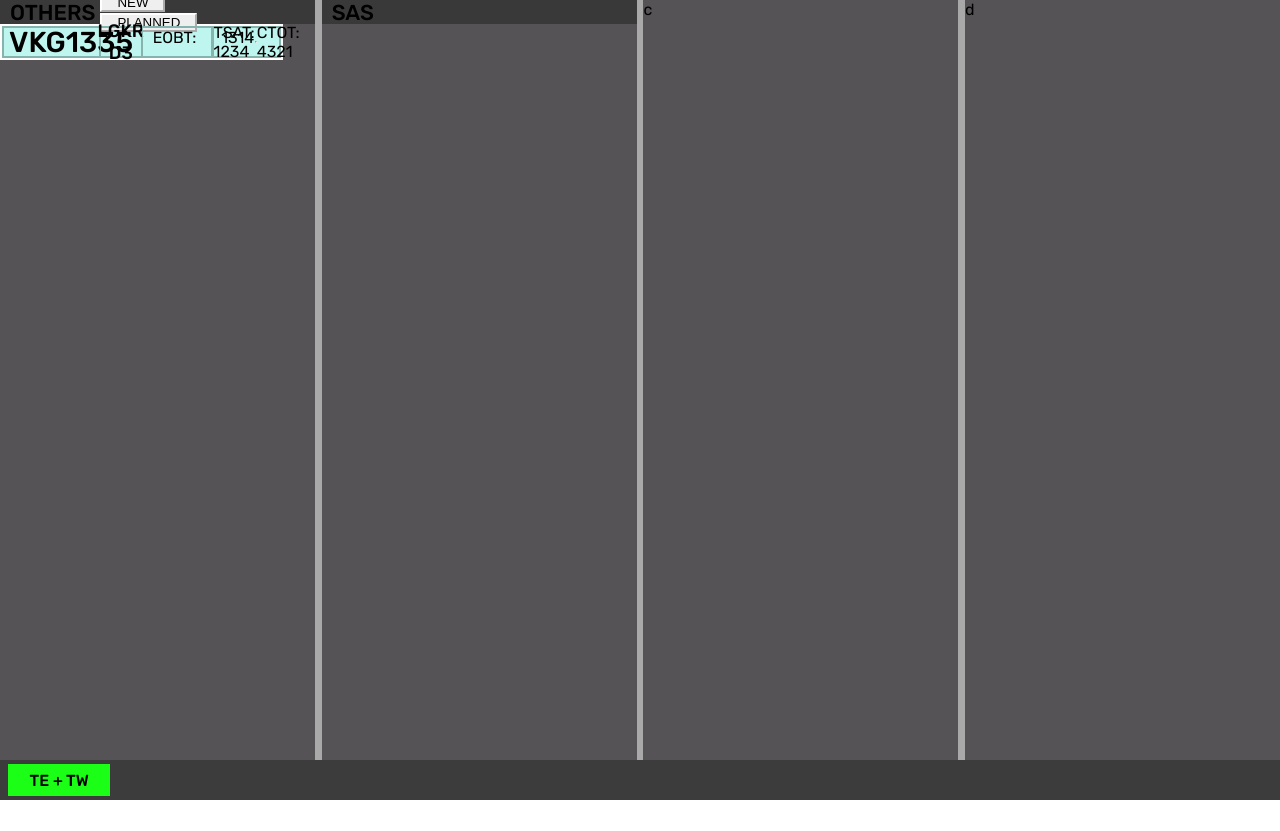
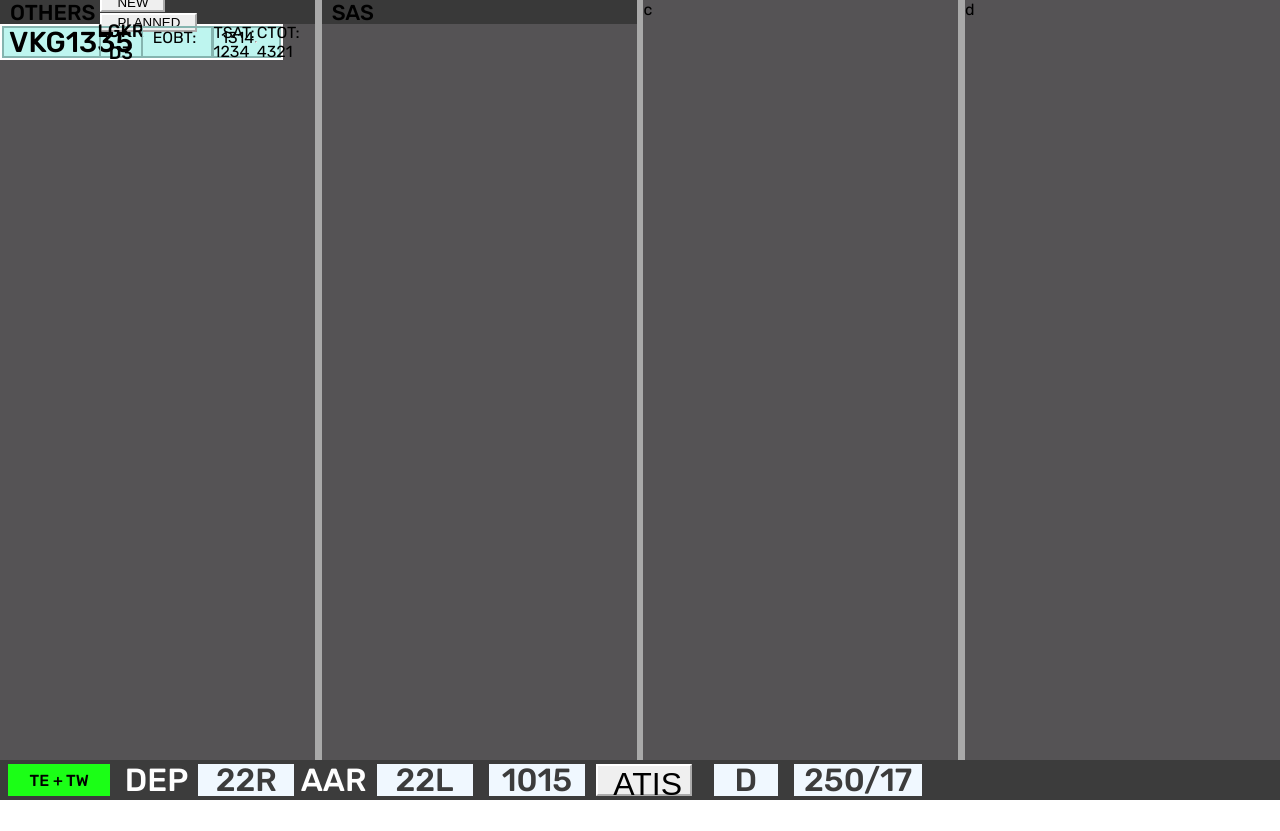
Before and after one commit to flightstrips/FlightStrips, a React (Vite) app in the folder frontend/: page / in a window 1280 px wide. Before the commit the page ends 800 px from the top, so only its background shows below. Built offline with nearby package versions, Linux system fonts and the light colour scheme.

Commit message:
updated the information bar and tested build process

```diff
--- a/frontend/electron/main.ts
+++ b/frontend/electron/main.ts
@@ -19,7 +19,7 @@ let win: BrowserWindow | null
 const VITE_DEV_SERVER_URL = process.env['VITE_DEV_SERVER_URL']
 
 function createWindow() {
-  var win = new BrowserWindow({
+  win = new BrowserWindow({
     icon: path.join(process.env.PUBLIC, 'electron-vite.svg'),
     webPreferences: {
       preload: path.join(__dirname, 'preload.js'),
--- a/frontend/src/components/BayHeader.tsx
+++ b/frontend/src/components/BayHeader.tsx
@@ -1,26 +1,20 @@
 import './baseHeader.css'
 
-function NEWButton(props) {
+function NEWButton(props: any) {
     const Enabled = props.enabled
     if (Enabled == true) {
         return <button>NEW</button>;
     }
 }
-function PLANNEDButton(props) {
+function PLANNEDButton(props : any) {
     const Enabled = props.enabled
     if (Enabled == true) {
         return <button>PLANNED</button>;
     }
 }
-function MEMAIDButton(props) {
-    const Enabled = props.enabled
-    if (Enabled == true) {
-        return <button>MEM AID</button>;
-    }
-}
 
 
-export default function BayHeader(props) {
+export default function BayHeader(props: any) {
     return (
       <div className="BayHeader">
         <span className='Name'>
--- /dev/null
+++ b/frontend/src/components/InformationBar.css
@@ -0,0 +1,90 @@
+.InformationBar {
+    position: absolute;
+    bottom: 0;
+    width: 100vw;
+    height: 5vh;
+    background-color: #3C3C3C;
+    color: #fff;
+    display: flex;
+    flex-direction: row;
+    align-items: center;
+    justify-content: left;
+    gap: .5vw;
+  }
+  .curStation {
+    font-weight: 500;
+    color: black;
+    margin: .5rem;
+    background-color: #1BFF16;
+    width: 8%;
+    height: 80%;
+    display: flex;
+    justify-content: center;
+    align-items: center;
+    text-align: center;
+  }
+
+.rwyDep {
+    font-weight: 500;
+    display: flex;
+    align-items: center;
+    font-size: 2rem;
+}
+.rwyAar {
+    font-weight: 500;
+    display: flex;
+    align-items: center;
+    font-size: 2rem;
+}
+.QNH {
+    font-weight: 500;
+    font-size: 2rem;
+    margin-left: 10px;
+    height: 4vh;
+    width: 6rem;
+    background-color: aliceblue;
+    color: #3C3C3C;
+    display: flex;
+    justify-content: center;
+    align-items: center;
+}
+.atisLetter {
+    font-size: 2rem;
+    margin-left: 10px;
+    height: 4vh;
+    width: 4rem;
+    background-color: aliceblue;
+    color: #3C3C3C;
+    display: flex;
+    justify-content: center;
+    align-items: center;
+    font-weight: 500;
+}
+.atisWinds {
+    font-size: 2rem;
+    margin-left: 10px;
+    height: 4vh;
+    width: 8rem;
+    background-color: aliceblue;
+    color: #3C3C3C;
+    display: flex;
+    justify-content: center;
+    align-items: center;
+    font-weight: 500;
+}
+.rwyBox {
+    margin-left: 10px;
+    height: 4vh;
+    width: 6rem;
+    background-color: aliceblue;
+    color: #3C3C3C;
+    display: flex;
+    justify-content: center;
+    align-items: center;
+}
+.atis {
+    height: 4vh;
+    width: 6rem;
+    font-size: 2rem;
+    font-weight: 500;
+}
--- a/frontend/src/components/InformationBar.tsx
+++ b/frontend/src/components/InformationBar.tsx
@@ -1,20 +1,36 @@
-import InformationBar from "../data/informationbar.ts"
+import './InformationBar.css'
 
-interface InformationBarProps {
-  InformationBar: InformationBar[];
-}
-
-export default function InformationBarComp(props) {
+export default function InformationBarComp(props: any) {
 	const a = props.stationA
   const b = props.stationB
-  const rwyDep = props.rwyDep
   return (
     <div className="InformationBar">
       <div className="curStation">
           {a} + {b}
       </div>
       <div className="rwyDep">
-          {rwyDep}
+          <p>DEP</p>
+          <div className="rwyBox">
+            {props.rwyDep}
+          </div>
+      </div>
+      <div className="rwyAar">
+          <p>AAR</p>
+          <div className="rwyBox">
+            {props.rwyAar}
+          </div>
+      </div>
+      <div className="QNH">
+          {props.QNH}
+      </div>
+      <button className="atis">
+        ATIS
+      </button>
+      <div className="atisLetter">
+          {props.atisLetter}
+      </div>
+      <div className="atisWinds">
+          {props.atisWinds}
       </div>
     </div>
   )
--- a/frontend/src/components/strip.tsx
+++ b/frontend/src/components/strip.tsx
@@ -4,7 +4,7 @@ import DelTSATCTOT from './strip/DelTSATCTOT'
 import DestinationStand from './strip/DestinationStand'
 import './strip/strip.css'
 
-export default function Strip(props) {
+export default function Strip() {
   return (
     <>
         <div className='strip departure-bg'>
--- a/frontend/src/components/strip/CallsignBox.tsx
+++ b/frontend/src/components/strip/CallsignBox.tsx
@@ -1,6 +1,6 @@
 import './strip.css'
 
-export default function CallsignBox(props) {
+export default function CallsignBox(props: any) {
   return (
     <>
       <div className='CallsignBox'>
--- a/frontend/src/components/strip/DelEOBT.tsx
+++ b/frontend/src/components/strip/DelEOBT.tsx
@@ -1,6 +1,6 @@
 import './strip.css'
 
-export default function DelEOBT(props) {
+export default function DelEOBT(props: any) {
   return (
     <>
       <div className='DelEOBT'>
--- a/frontend/src/components/strip/DelTSATCTOT.tsx
+++ b/frontend/src/components/strip/DelTSATCTOT.tsx
@@ -1,6 +1,6 @@
 import './strip.css'
 
-export default function DelTSATCTOT(props) {
+export default function DelTSATCTOT(props: any) {
   return (
     <>
       <div className='DelTSATCTOT'>
--- a/frontend/src/components/strip/DestinationStand.tsx
+++ b/frontend/src/components/strip/DestinationStand.tsx
@@ -1,6 +1,6 @@
 import './strip.css'
 
-export default function DestinationStand(props) {
+export default function DestinationStand(props: any) {
   return (
     <>
       <div className='DestinationStand'>
--- a/frontend/src/index.css
+++ b/frontend/src/index.css
@@ -30,24 +30,3 @@ body {
   width: 24.6%;
   height: 100vh;
 }
-.InformationBar {
-  position: absolute;
-  bottom: 0;
-  width: 100vw;
-  height: 5vh;
-  background-color: #3C3C3C;
-  display: flex;
-  align-items: center;
-}
-.curStation {
-  font-weight: 500;
-  color: black;
-  margin: .5rem;
-  background-color: #1BFF16;
-  width: 8%;
-  height: 80%;
-  display: flex;
-  justify-content: center;
-  align-items: center;
-  text-align: center;
-}
--- a/frontend/src/views/Del.tsx
+++ b/frontend/src/views/Del.tsx
@@ -5,7 +5,7 @@ import InformationBarComp from '../components/InformationBar.tsx'
 function Del() {
   return (
     <div className="Fill">
-        <InformationBarComp stationA="TE" stationB="TW"/>
+        <InformationBarComp stationA="TE" stationB="TW" rwyDep="22R" rwyAar="22L" QNH={1015} atisLetter="D" atisWinds="250/17"/>
         <BasePlate />
     </div>
   )
```
